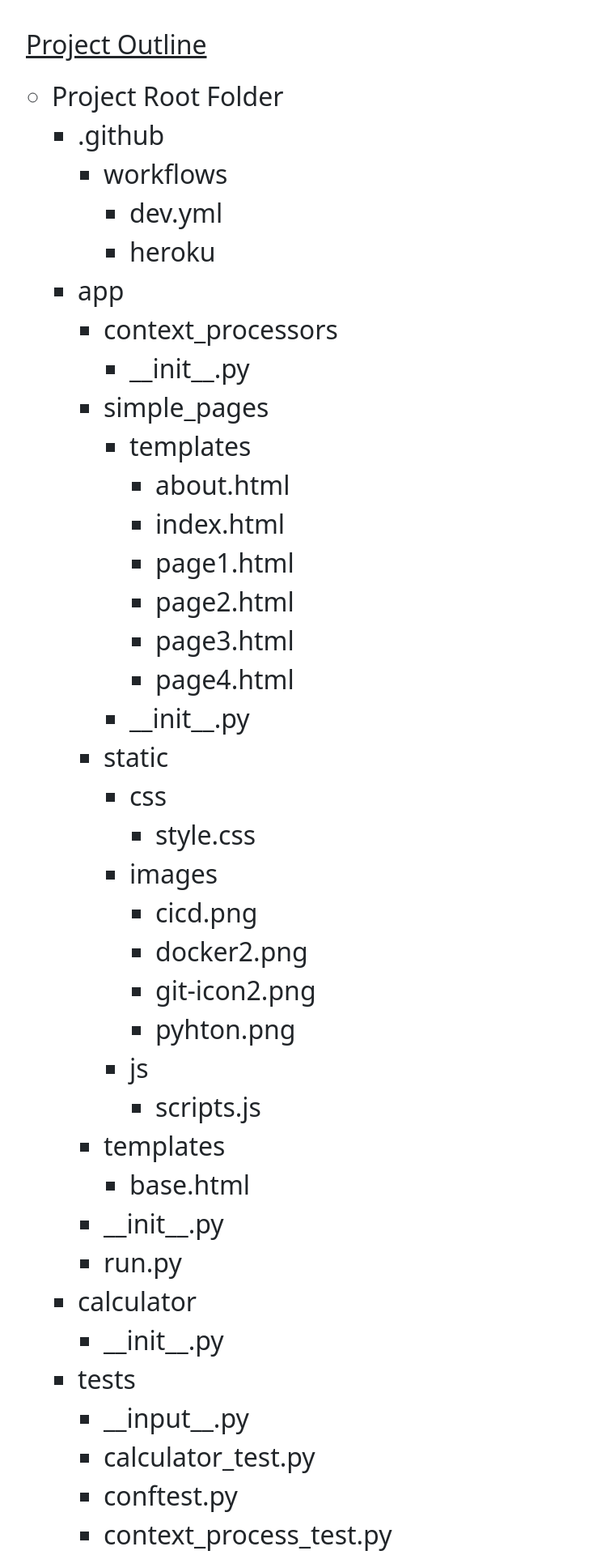
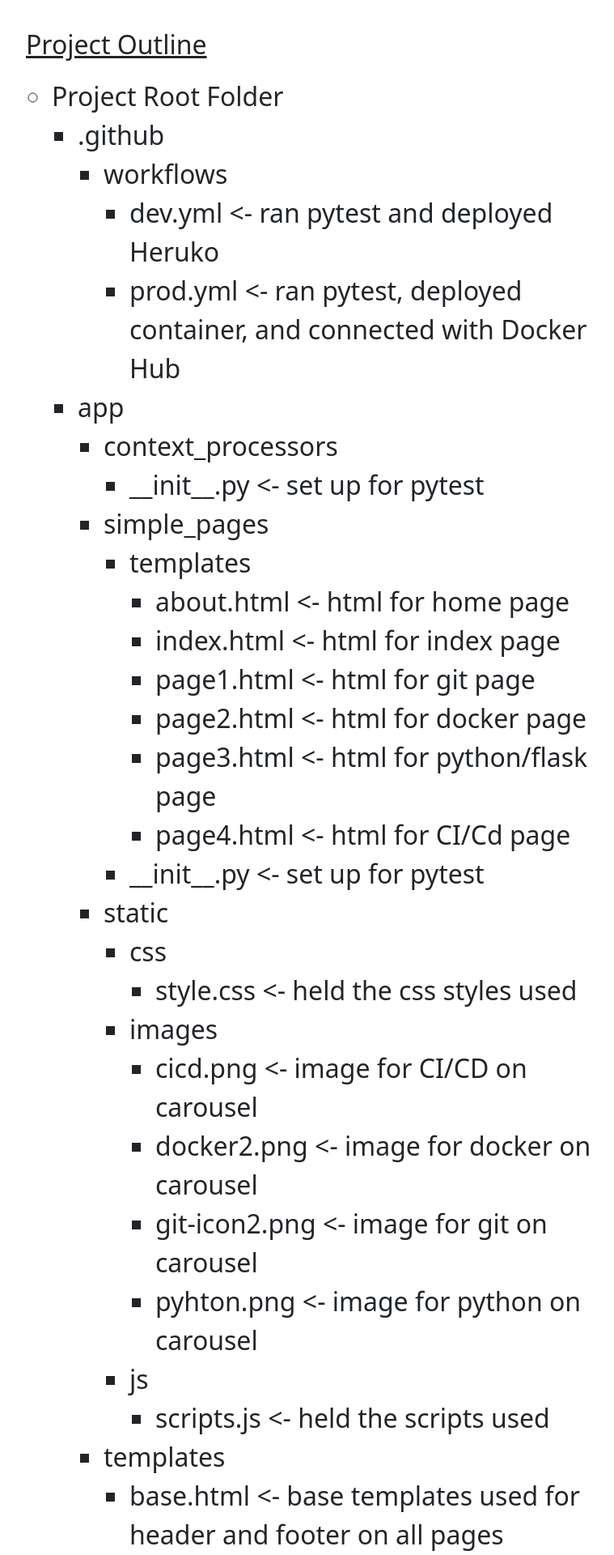
Before and after one commit to collinf14/Project1, a Flask app: template app/simple_pages/templates/page3.html in a window 1280 px wide. Shown: the part 1870-3790 px from the top of the page at 81% size, without its empty margins (50-809 px from the left). Run offline with Flask 2, Linux system fonts and the light colour scheme; the template is opened without the code that fills it, so the values that code supplies are empty.

Commit message:
proj finished

```diff
--- a/app/simple_pages/templates/page3.html
+++ b/app/simple_pages/templates/page3.html
@@ -72,8 +72,8 @@
                                     <ul>
                                         <li>workflows</li>
                                         <ul>
-                                            <li>dev.yml</li>
-                                            <li>heroku</li>
+                                            <li>dev.yml <- ran pytest and deployed Heruko</li>
+                                            <li>prod.yml <- ran pytest, deployed container, and connected with Docker Hub</li>
                                         </ul>
 
                                     </ul>
@@ -83,21 +83,21 @@
                                     <ul>
                                         <li>context_processors
                                             <ul>
-                                                <li>__init__.py</li>
+                                                <li>__init__.py <- set up for pytest</li>
                                             </ul>
                                         </li>
                                         <li>simple_pages
                                             <ul>
                                                 <li>templates
                                                     <ul>
-                                                        <li>about.html</li>
-                                                        <li>index.html</li>
-                                                        <li>page1.html</li>
-                                                        <li>page2.html</li>
-                                                        <li>page3.html</li>
-                                                        <li>page4.html</li>
+                                                        <li>about.html <- html for home page</li>
+                                                        <li>index.html <- html for index page</li>
+                                                        <li>page1.html <- html for git page</li>
+                                                        <li>page2.html <- html for docker page</li>
+                                                        <li>page3.html <- html for python/flask page</li>
+                                                        <li>page4.html <- html for CI/Cd page</li>
                                                     </ul>
-                                                <li>__init__.py</li>
+                                                <li>__init__.py <- set up for pytest</li>
                                                 </li>
                                             </ul>
                                         </li>
@@ -105,58 +105,58 @@
                                             <ul>
                                                 <li>css
                                                     <ul>
-                                                        <li>style.css</li>
+                                                        <li>style.css <- held the css styles used</li>
                                                     </ul>
                                                 </li>
                                                 <li>images
                                                     <ul>
-                                                        <li>cicd.png</li>
-                                                        <li>docker2.png</li>
-                                                        <li>git-icon2.png</li>
-                                                        <li>pyhton.png</li>
+                                                        <li>cicd.png <- image for CI/CD on carousel</li>
+                                                        <li>docker2.png <- image for docker on carousel</li>
+                                                        <li>git-icon2.png <- image for git on carousel</li>
+                                                        <li>pyhton.png <- image for python on carousel</li>
                                                     </ul>
                                                 </li>
                                                 <li>js
                                                     <ul>
-                                                        <li>scripts.js</li>
+                                                        <li>scripts.js <- held the scripts used</li>
                                                     </ul>
                                                 </li>
                                             </ul>
                                         </li>
                                         <li>templates
                                             <ul>
-                                                <li>base.html</li>
+                                                <li>base.html <- base templates used for header and footer on all pages</li>
                                             </ul>
                                         </li>
-                                        <li>__init__.py</li>
-                                        <li>run.py</li>
+                                        <li>__init__.py <- set up for pytest</li>
+                                        <li>run.py <- set up for pytest</li>
                                     </ul>
                                 </li>
                                 <li>calculator
                                     <ul>
-                                        <li>__init__.py</li>
+                                        <li>__init__.py <- set up for pytest</li>
                                     </ul>
                                 </li>
                                 <li>tests
                                     <ul>
-                                        <li>__input__.py</li>
-                                        <li>calculator_test.py</li>
-                                        <li>conftest.py</li>
-                                        <li>context_process_test.py</li>
-                                        <li>simple_pages_test.py</li>
+                                        <li>__input__.py <- set up for pytest</li>
+                                        <li>calculator_test.py <- tests on calculator</li>
+                                        <li>conftest.py <- test for configuration, includes making the app, http client, and task runner</li>
+                                        <li>context_process_test.py <- tests the context processes, including environment and copyright on footer</li>
+                                        <li>simple_pages_test.py <- tests the navigation bar and contents on simple pages</li>
                                     </ul>
                                 </li>
-                                <li>.coveragerc</li>
-                                <li>.dockerignore</li>
-                                <li>.gitignore</li>
-                                <li>.pylintrc</li>
-                                <li>docker-compose.yml</li>
-                                <li>Dockerfile</li>
-                                <li>heroku.yml</li>
-                                <li>pytest.ini</li>
-                                <li>readme.md</li>
-                                <li>requirements.txt</li>
-                                <li>setup.py</li>
+                                <li>.coveragerc <- controls the pytests</li>
+                                <li>.dockerignore <- helps with git and docker connection</li>
+                                <li>.gitignore <- helps with git connection</li>
+                                <li>.pylintrc <- helps with pytests config</li>
+                                <li>docker-compose.yml <- runs docker compose and build</li>
+                                <li>Dockerfile <- creates app on docker container</li>
+                                <li>heroku.yml <- connects docker and heruko</li>
+                                <li>pytest.ini <- sets up pytests</li>
+                                <li>readme.md <- the readme file for set up of project</li>
+                                <li>requirements.txt <- shows requirements</li>
+                                <li>setup.py <- set up for pytest</li>
 
                             </ul>
 
```
Also changed, not shown: app/simple_pages/templates/about.html (+8 -1 lines).
